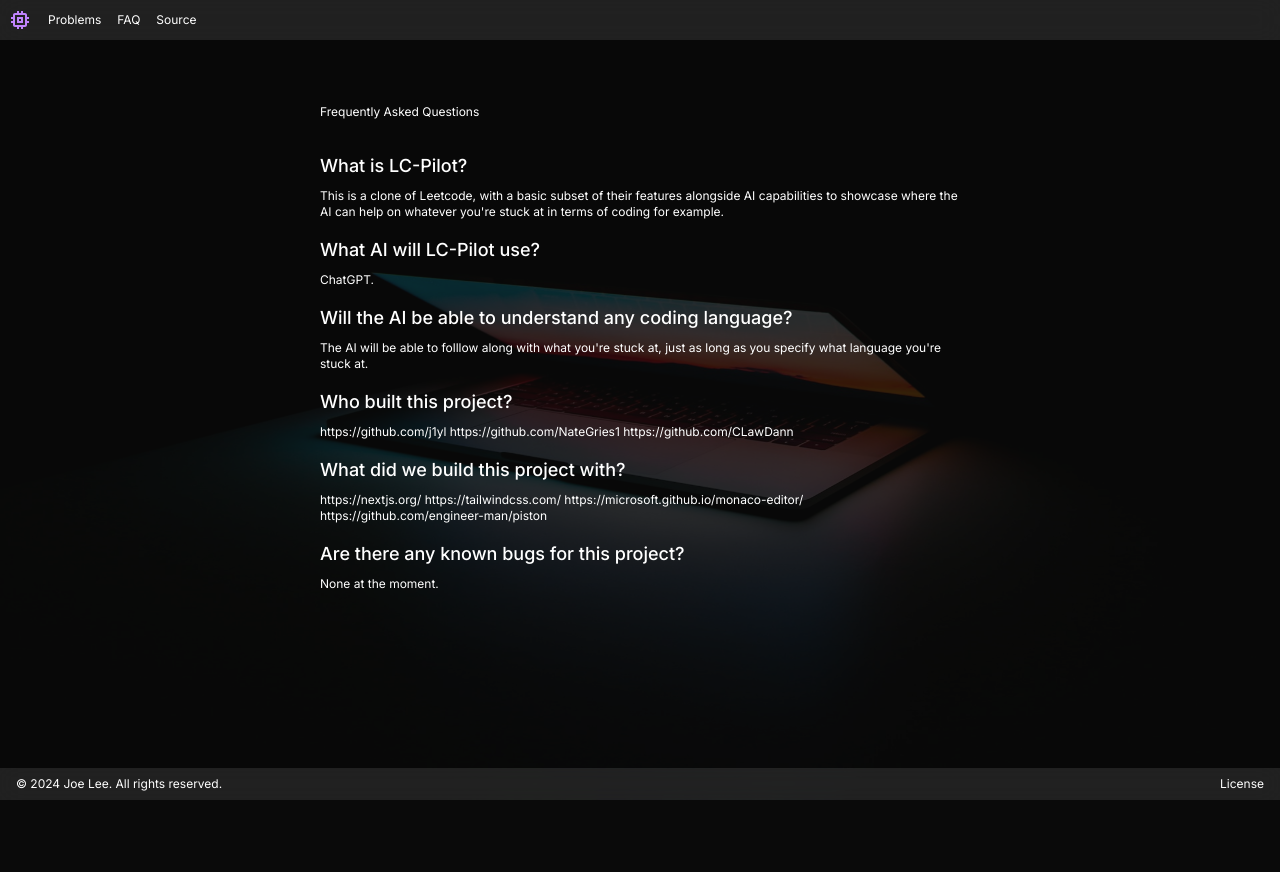
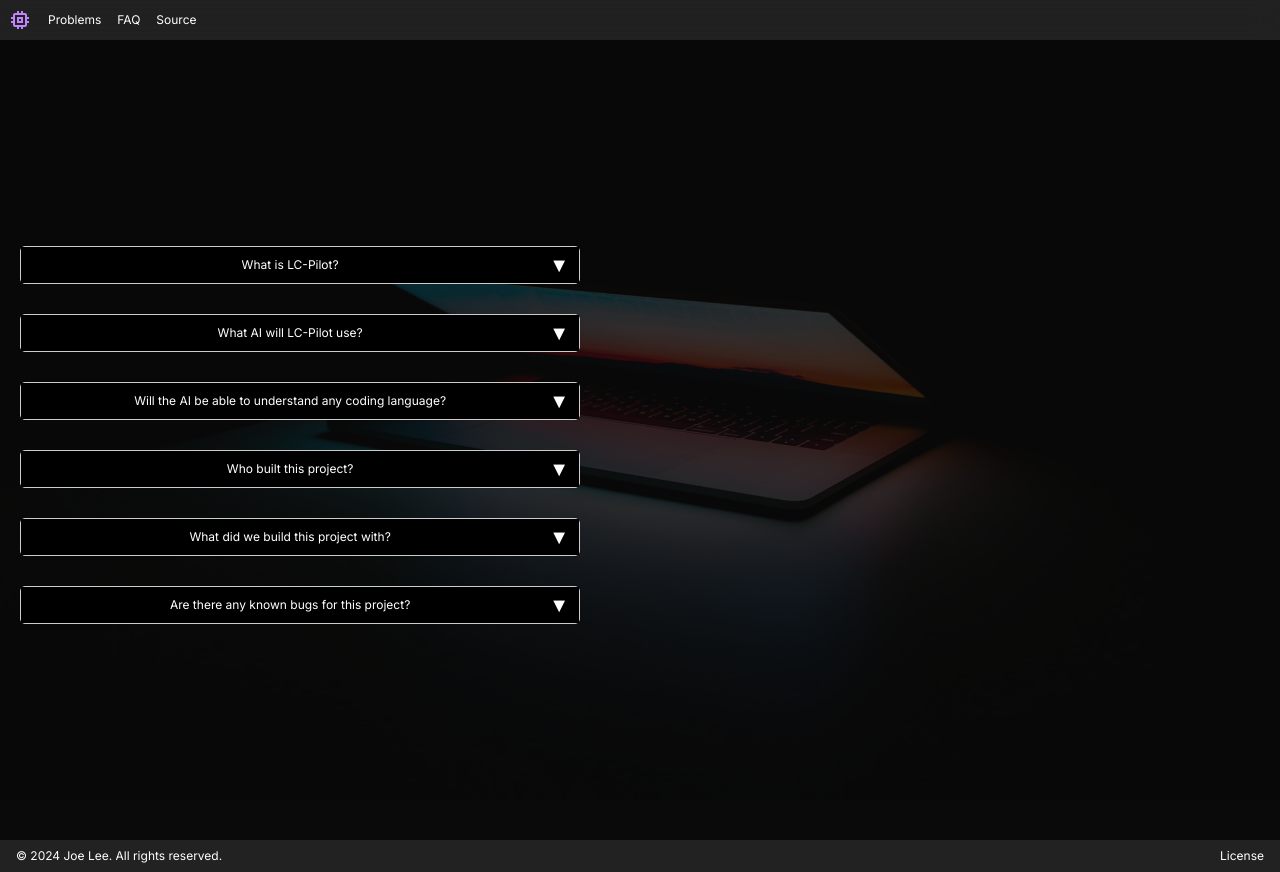
Before and after one commit to j1yl/lcpilot, a Next.js app: page /faq in a window 1280 px wide. Before the commit the page ends 800 px from the top, so only its background shows below. Built offline with nearby package versions, Linux system fonts and the light colour scheme.

Commit message:
Added Accordion to FAQ at last
yeah it works, it's just optional now whether i should have every slider be on the center of the screen or not.

```diff
--- /dev/null
+++ b/app/faq/Accordion.css
@@ -0,0 +1,39 @@
+.accordion {
+    border: 1px solid #ccc;
+    border-radius: 5px;
+    margin-bottom: 10px;
+  }
+
+  .accordion-checkbox {
+    display: none;
+  }
+
+  .accordion-header {
+    display: flex;
+    align-items: center;
+    padding: 10px;
+    cursor: pointer;
+    background-color: #000000;
+  }
+
+  .accordion-title {
+    flex: 1;
+  }
+
+  .accordion-icon {
+    font-size: 20px;
+  }
+
+  .accordion-checkbox:checked + .accordion-header .accordion-icon {
+    transform: rotate(180deg);
+  }
+
+  .accordion-content {
+    max-height: 0;
+    overflow: hidden;
+    transition: max-height 0.s ease;
+  }
+
+  .accordion-checkbox:checked + .accordion-header + .accordion-content {
+    max-height: 1000px;
+  }
--- /dev/null
+++ b/app/faq/Accordion.tsx
@@ -0,0 +1,23 @@
+import React from 'react';
+import './Accordion.css';
+
+interface AccordionProps {
+  title: string;
+}
+
+const Accordion: React.FC<AccordionProps> = ({ title, children }) => {
+  return (
+    <div className="accordion">
+      <input type="checkbox" id={`accordion-${title}`} className="accordion-checkbox" />
+      <label htmlFor={`accordion-${title}`} className="accordion-header">
+        <div className="accordion-title">{title}</div>
+        <div className="accordion-icon">&#x25BC;</div>
+      </label>
+      <div className="accordion-content">
+        <div className="accordion-content-inner">{children}</div>
+      </div>
+    </div>
+  );
+};
+
+export default Accordion;
--- /dev/null
+++ b/app/faq/App.module.css
@@ -0,0 +1,15 @@
+.container {
+    display: flex;
+    justify-content: center;
+    align-items: center;
+    height: 100vh;
+  }
+
+  .content {
+    display: flex;
+    flex-direction: column;
+    gap: 20px;
+    max-width: 600px;
+    padding: 20px;
+    text-align: center;
+  }
--- a/app/faq/page.tsx
+++ b/app/faq/page.tsx
@@ -1,49 +1,34 @@
-import React from "react";
+import React from 'react';
+import dynamic from 'next/dynamic';
+import styles from './App.module.css';
 
-export default function FAQ() {
+const Accordion = dynamic(() => import('./Accordion'), { ssr: false });
+
+const App: React.FC = () => {
   return (
-    <div className="mx-auto mt-8 flex max-w-2xl flex-col gap-8 px-4 md:mt-16">
-      <h1>Frequently Asked Questions</h1>
-      <div className="flex flex-col gap-4">
-      <Question
-          question="What is LC-Pilot?"
-          answer="This is a clone of Leetcode, with a basic subset of their features alongside AI capabilities to showcase where the AI can help on whatever you're stuck at in terms of coding for example."
-        />
-        <Question
-          question="What AI will LC-Pilot use?"
-          answer="ChatGPT."
-        />
-        <Question
-          question="Will the AI be able to understand any coding language?"
-          answer="The AI will be able to folllow along with what you're stuck at, just as long as you specify what language you're stuck at."
-        />
-        <Question
-          question="Who built this project?"
-          answer= "https://github.com/j1yl https://github.com/NateGries1 https://github.com/CLawDann"
-          />
-        <Question
-          question="What did we build this project with?"
-          answer = "https://nextjs.org/ https://tailwindcss.com/ https://microsoft.github.io/monaco-editor/ https://github.com/engineer-man/piston"
-          />
-        <Question
-          question = "Are there any known bugs for this project?"
-          answer= "None at the moment."
-          />
+    <div className={styles.container}>
+      <div className={styles.content}>
+        <Accordion title="What is LC-Pilot?">
+          <p>This is a clone of Leetcode, with a basic subset of their features alongside AI capabilities to showcase where the AI can help on whatever you're stuck at in terms of coding for example.</p>
+        </Accordion>
+        <Accordion title="What AI will LC-Pilot use?">
+          <p>Google Gemini.</p>
+        </Accordion>
+        <Accordion title="Will the AI be able to understand any coding language?">
+          <p>The AI will be able to follow along with what you're stuck at, just as long as you specify what language you're stuck at.</p>
+        </Accordion>
+        <Accordion title="Who built this project?">
+          <p>https://github.com/j1yl https://github.com/NateGries1 https://github.com/CLawDann</p>
+        </Accordion>
+        <Accordion title="What did we build this project with?">
+          <p>https://nextjs.org/ https://tailwindcss.com/ https://microsoft.github.io/monaco-editor/ https://github.com/engineer-man/piston</p>
+        </Accordion>
+        <Accordion title="Are there any known bugs for this project?">
+          <p>None at the moment.</p>
+        </Accordion>
       </div>
     </div>
   );
-}
+};
 
-interface QuestionProps {
-  question: string;
-  answer: string;
-}
-
-function Question({ question, answer }: QuestionProps) {
-  return (
-    <div className="flex flex-col gap-2">
-      <h2 className="text-lg font-medium">{question}</h2>
-      <p>{answer}</p>
-    </div>
-  );
-}
+export default App;
```
